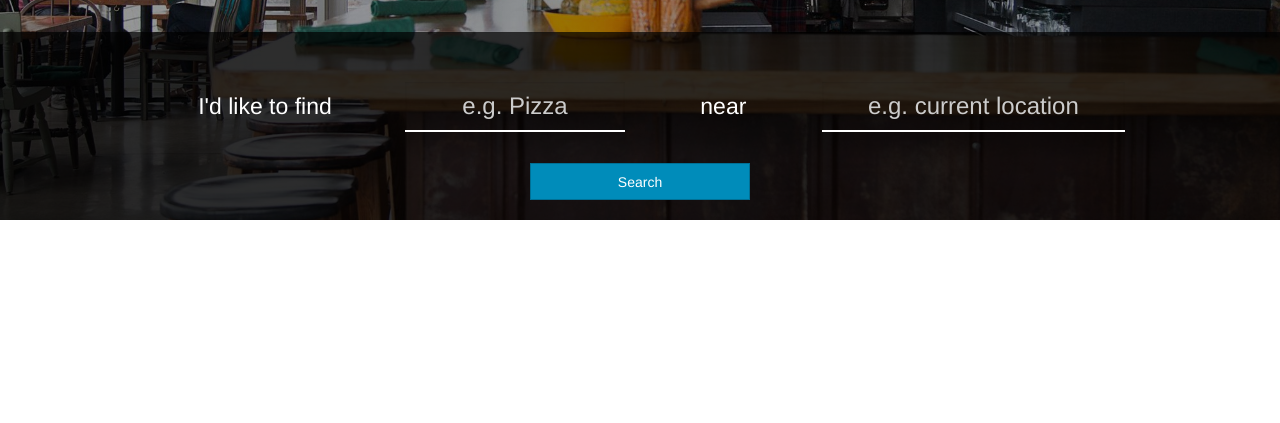
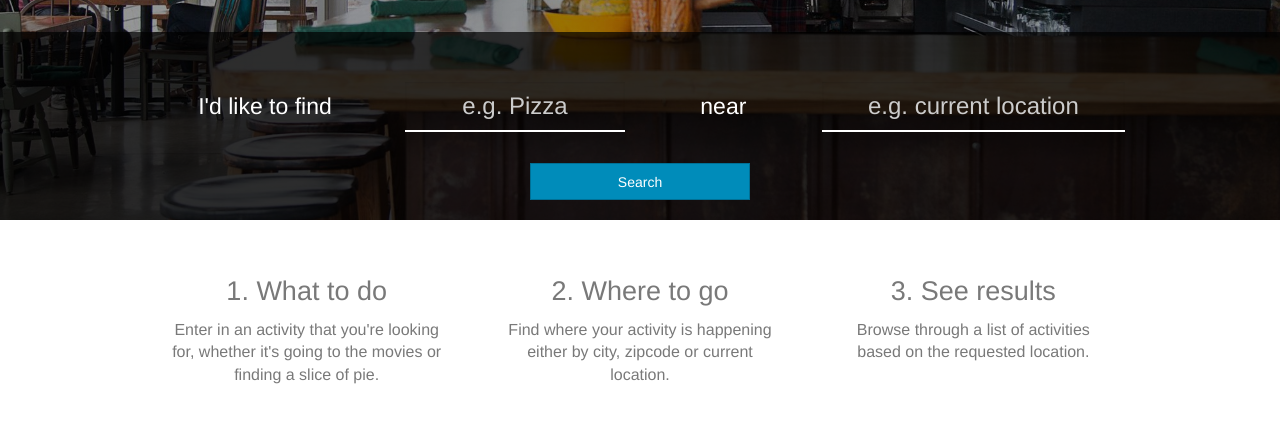
Before and after one commit to SeanSassenrath/voyager, a website: page index.html in a window 1280 px wide. Shown: the part 313-736 px from the top of the page. Drawn offline with Linux system fonts and the light colour scheme; some packages are replaced by stand-ins of ours.

Commit message:
adding instruction boxes

```diff
--- a/assets/src/css/common.css
+++ b/assets/src/css/common.css
@@ -40,6 +40,7 @@ nav {background: none !important;}
 .f-dancing-script {font-family: 'Dancing Script', cursive;}
 
 .c-white { color: white !important; }
+.c-gray { color: #797979 !important; }
 .c-mint {color: #8BB79F !important;}
 .c-salmon {color: #FF7373 !important;}
 
--- a/index.html
+++ b/index.html
@@ -54,12 +54,39 @@
 
   <main>
 
+    <div class="row" ng-if="place.places <= 0">
+      <div class="small-12 medium-4 columns pt50">
+        <div class="row">
+          <div class="small-11 small-centered text-center columns">
+            <h3 class="c-gray">1. What to do</h3>
+            <h6 class="c-gray">Enter in an activity that you're looking for, whether it's going to the movies or finding a slice of pie.</h6>
+          </div>
+        </div>
+      </div>
+      <div class="small-12 medium-4 columns pt50">
+        <div class="row">
+          <div class="small-11 small-centered text-center columns">
+            <h3 class="c-gray">2. Where to go </h3>
+            <h6 class="c-gray">Find where your activity is happening either by city, zipcode or current location.</h6>
+          </div>
+        </div>
+      </div>
+      <div class="small-12 medium-4 columns pt50">
+        <div class="row">
+          <div class="small-11 small-centered text-center columns">
+            <h3 class="c-gray">3. See results</h3>
+            <h6 class="c-gray">Browse through a list of activities based on the requested location.</h6>
+          </div>
+        </div>
+      </div>
+    </div>
+
     <div class="row" ng-hide="place.places <= 0">
       <div class="small-12 text-center columns pt25 debug">
         <h4>Places near {{place.newPlace.location || "your current location"}}</h4>
       </div>
     </div>
-    <div class="row">
+    <div class="row" ng-hide="place.places <= 0">
       <div id="map" class="small-12 columns h400 debug">
       </div>
     </div>
```
Also changed, not shown: assets/public/css/styles.css.
